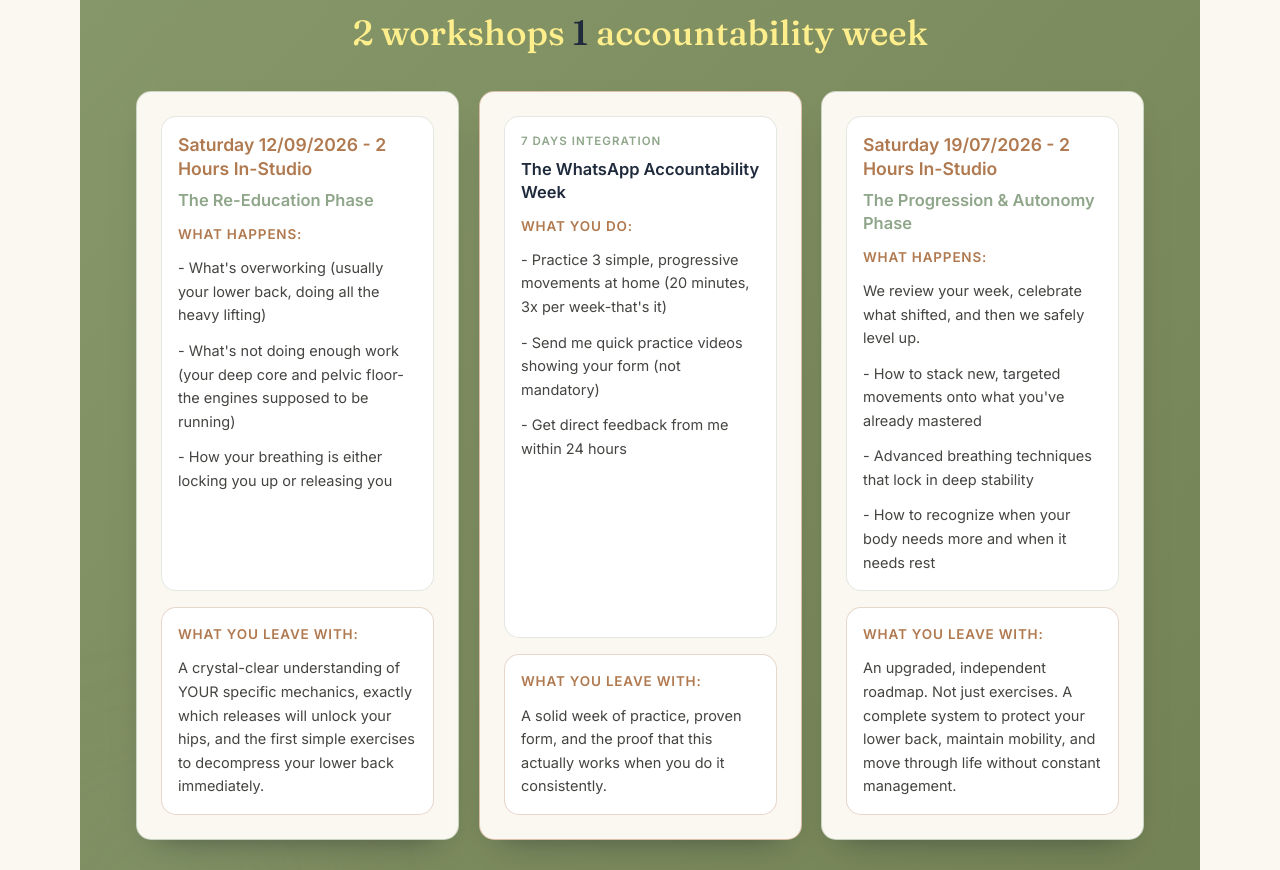
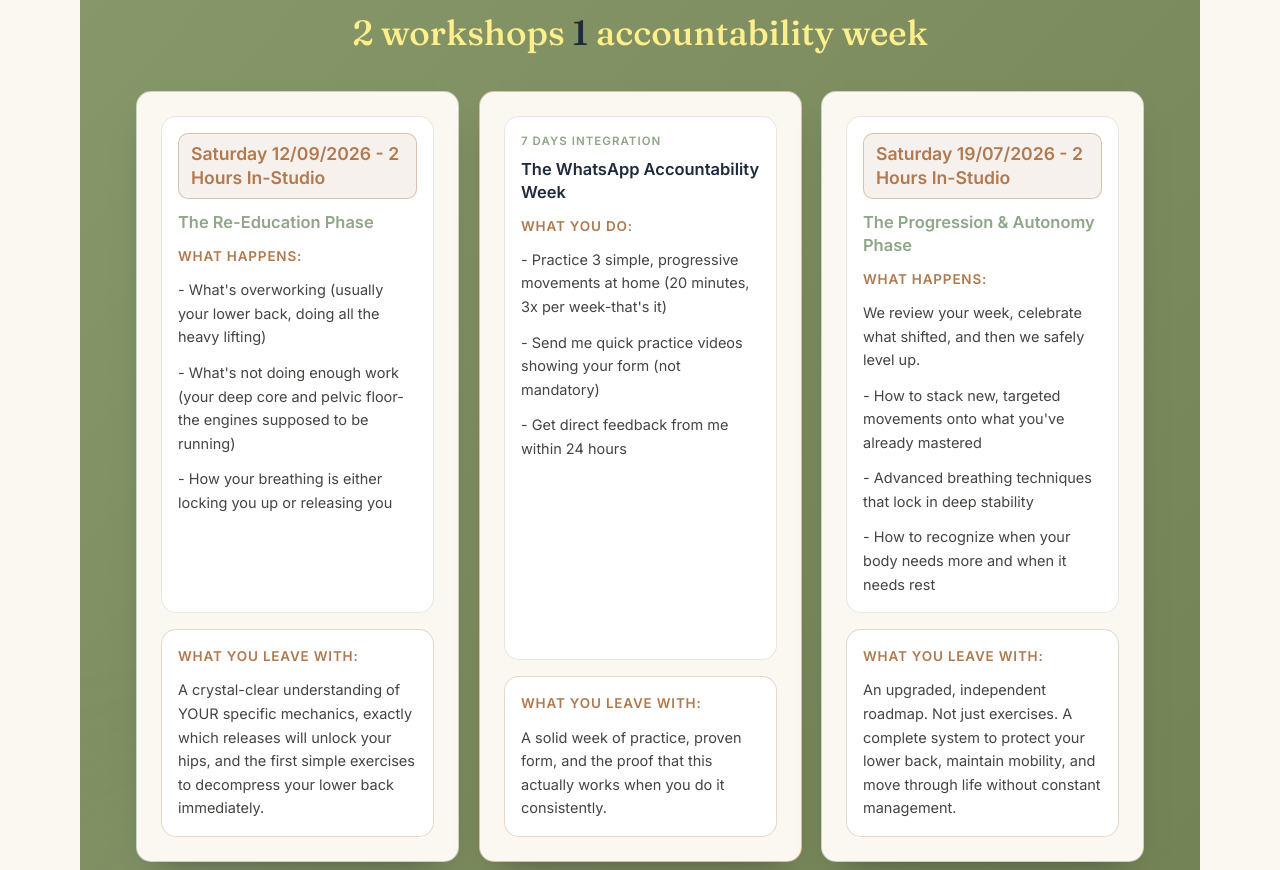
Before and after one commit to VinPOPFrance/James, a Next.js app: page /pelvic-engine-reset in a window 1280 px wide. Shown: the part 1248-2118 px from the top of the page. Built offline with nearby package versions, Linux system fonts and the light colour scheme; no server answers.

Commit message:
Enhance subtitle styling in SubscriberPelvicEngineResetPage for improved visual distinction and emphasis

```diff
--- a/src/app/pelvic-engine-reset/page.tsx
+++ b/src/app/pelvic-engine-reset/page.tsx
@@ -180,17 +180,19 @@ export default function SubscriberPelvicEngineResetPage() {
                   {"subtitle" in block ? (
                     <div className="grid h-full gap-4 md:grid-rows-[1fr_auto]">
                       <div className="rounded-card border border-sage/25 bg-white p-4">
-                        <p
-                          className={`mb-2 ${
-                            block.subtitle === "The Re-Education Phase"
-                              ||
-                            block.subtitle === "The Progression & Autonomy Phase"
-                              ? "text-[1.1rem] font-semibold leading-snug text-copper"
-                              : "text-[11.5px] font-semibold uppercase tracking-[0.09em] text-sage"
-                          }`}
-                        >
-                          {block.title}
-                        </p>
+                        {block.subtitle === "The Re-Education Phase"
+                          ||
+                        block.subtitle === "The Progression & Autonomy Phase" ? (
+                          <div className="mb-3 rounded-[10px] border border-copper/40 bg-copper/10 px-3 py-2">
+                            <p className="text-[1.1rem] font-semibold leading-snug text-copper">
+                              {block.title}
+                            </p>
+                          </div>
+                        ) : (
+                          <p className="mb-2 text-[11.5px] font-semibold uppercase tracking-[0.09em] text-sage">
+                            {block.title}
+                          </p>
+                        )}
                         <h3
                           className={`mb-3 text-[1.03rem] font-semibold leading-snug ${
                             block.subtitle === "The Re-Education Phase"
```
